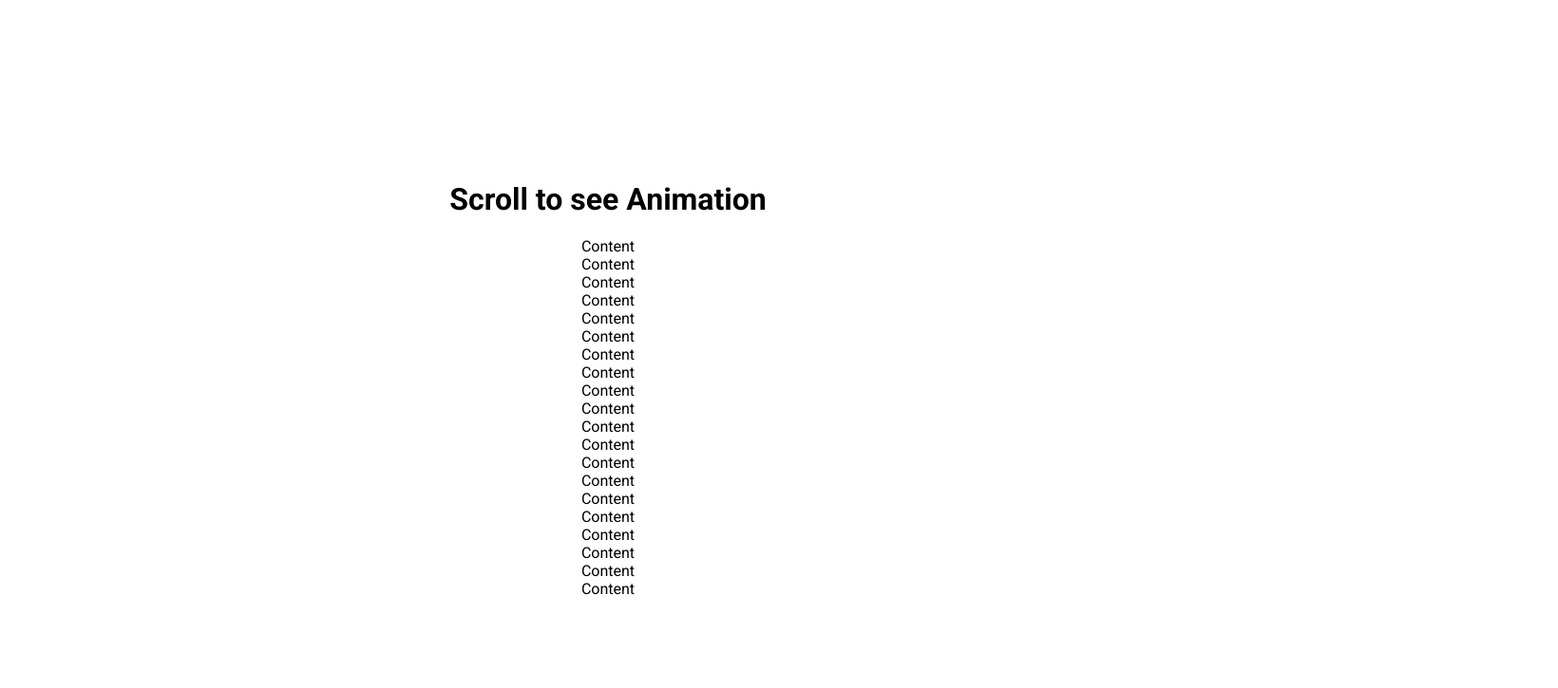
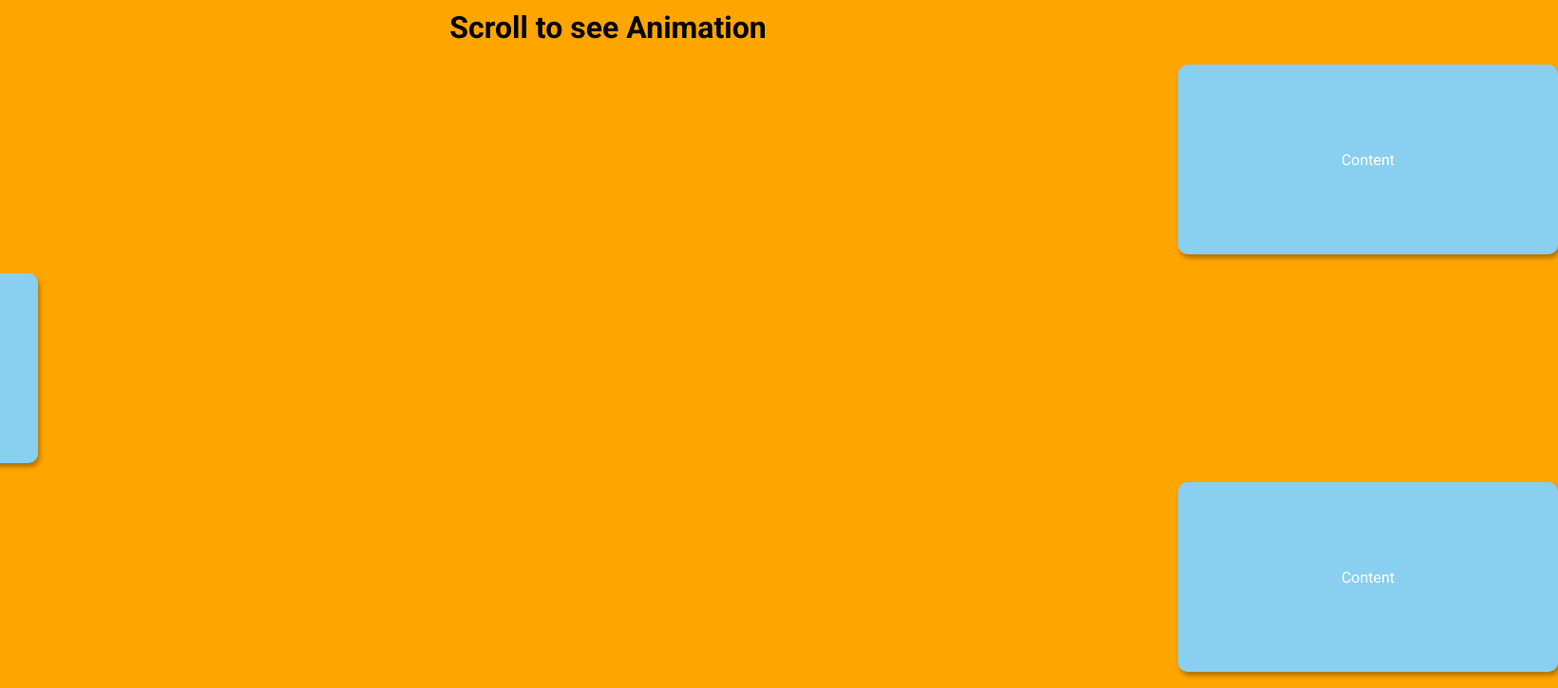
Before and after one commit to Alcamara/-50Projects-50day_day6-Scroll_Animation, a plain HTML site: page index.html in a window 1280 px wide. Shown: the top 725 px of the page at 95% size, 1640 px wide, since content can reach past the window. Drawn offline with Linux system fonts and the light colour scheme.

Commit message:
finish css

```diff
--- a/style.css
+++ b/style.css
@@ -5,12 +5,44 @@
 }
 
 body{
-    height: 100vh;
+    background-color: orange;
+
     font-family: 'Roboto', sans-serif;
     margin: 0;
     display: flex;
     flex-direction: column;
     align-items: center;
     justify-content: center;
-    overflow: hidden;
+
 }
+
+h1{
+    margin: 10px;
+}
+
+.box{
+    background-color:#89CFF0 ;
+    color: white;
+    display: flex;
+    align-items: center;
+    justify-content: center;
+    width: 400px;
+    height: 200px;
+    margin: 10px;
+    border-radius: 10px;
+    box-shadow:2px 4px 5px rgba(0,0,0,0.3);
+    transform: translateX(200%);
+    transition: transform 0.4s ease;
+}
+
+.box:nth-of-type(even){
+    transform: translateX(-200%);
+}
+
+.box.show{
+    transform: translateX(0)
+}
+
+.box h2{
+    font-size: 45px;
+}
```
